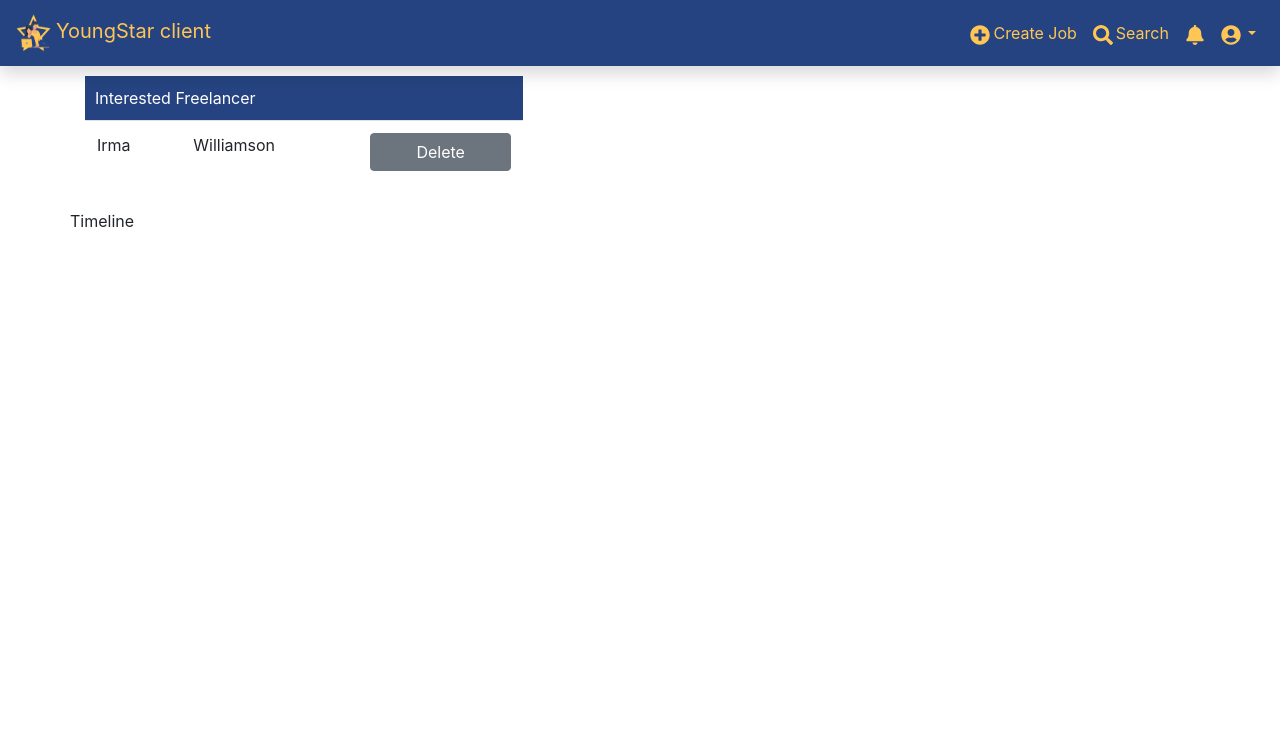
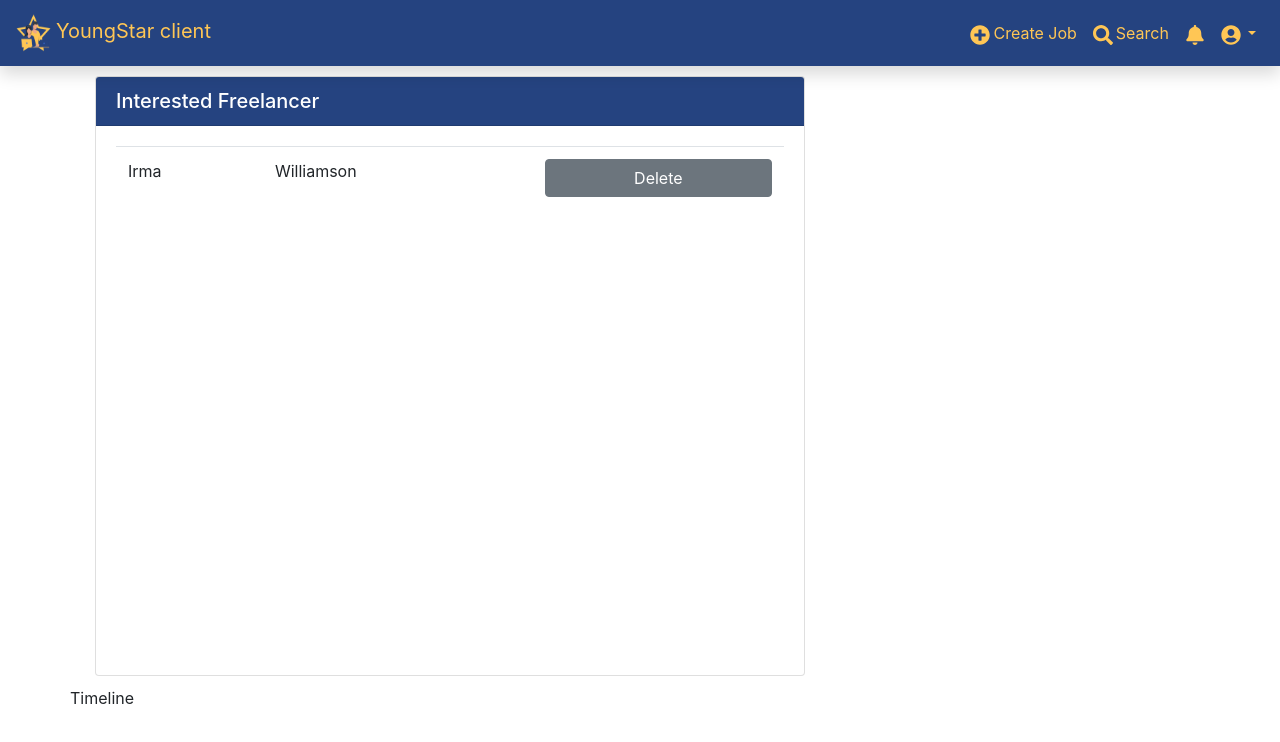
Before and after one commit to 2110423-2019-2/sec2_ShibaInu_front_end, a React (Create React App) app: page /client/dashboard in a window 1280 px wide. Shown: the top 742 px of the page. Built offline with nearby package versions, Linux system fonts and the light colour scheme.

Commit message:
use DashboardComponent in DashboardClient (Interested Freelancer)

```diff
--- a/src/DashboardClient.js
+++ b/src/DashboardClient.js
@@ -2,6 +2,7 @@ import React from 'react';
 import NavBar from "./NavBar";
 import "./DashboardClient.css"
 import { Table, Container, Row, Col } from 'react-bootstrap';
+import {DashboardBox} from './DashboardComponent';
 //import { ReactComponent } from '*.svg';
 // import logo from './material/Logo.png';
 
@@ -51,6 +52,7 @@ class FreelancerBox extends React.Component{
 
 
     showInterestedList(){
+
         return this.state.freelancerList.length === 0 ? "No one interested yet" : this.state.freelancerList.map(item =>
             <tr key={item.userId}>
                 <td>{item.fname}</td>
@@ -65,10 +67,11 @@ class FreelancerBox extends React.Component{
 
     render(){
         return (
-            <div className="freelancerBox">
-                <header>Interested Freelancer</header>
-                <Table responsive><tbody>{this.showInterestedList()}</tbody></Table>
-            </div>
+            <DashboardBox topic='Interested Freelancer' size='large-box' component={<Table responsive><tbody>{this.showInterestedList()}</tbody></Table>} />
+            // <div className="freelancerBox">
+            //     <header>Interested Freelancer</header>
+            //     <Table responsive><tbody>{this.showInterestedList()}</tbody></Table>
+            // </div>
         )
     }
 }
```
